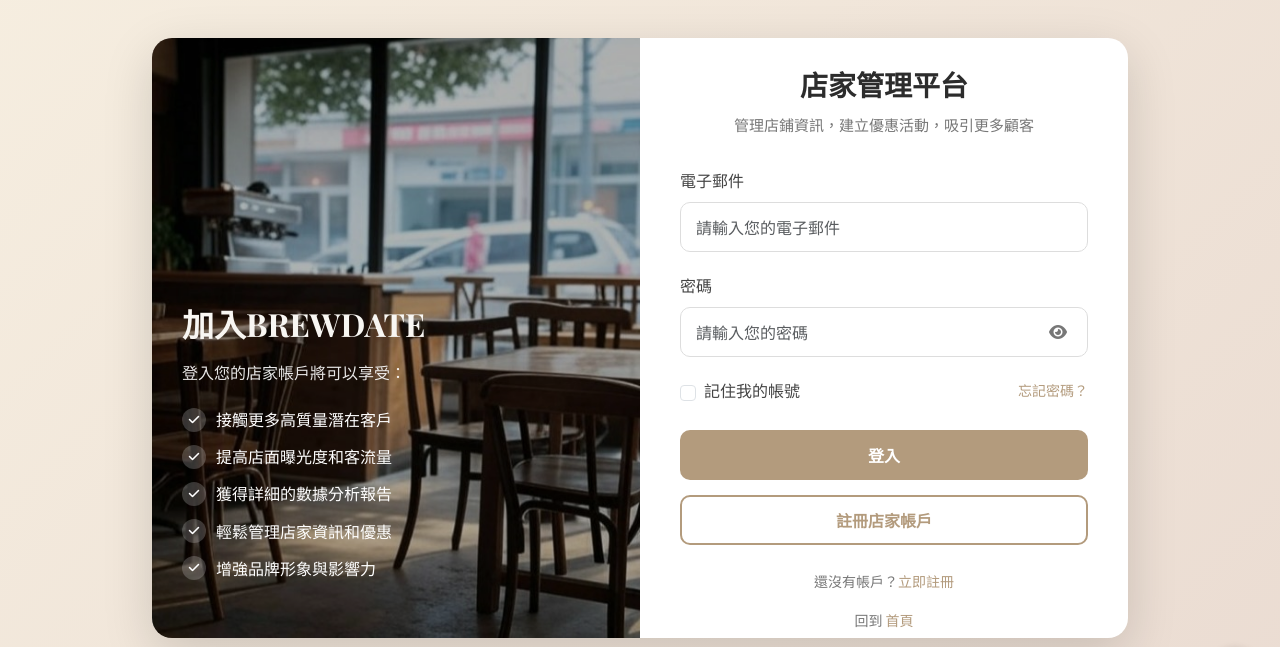
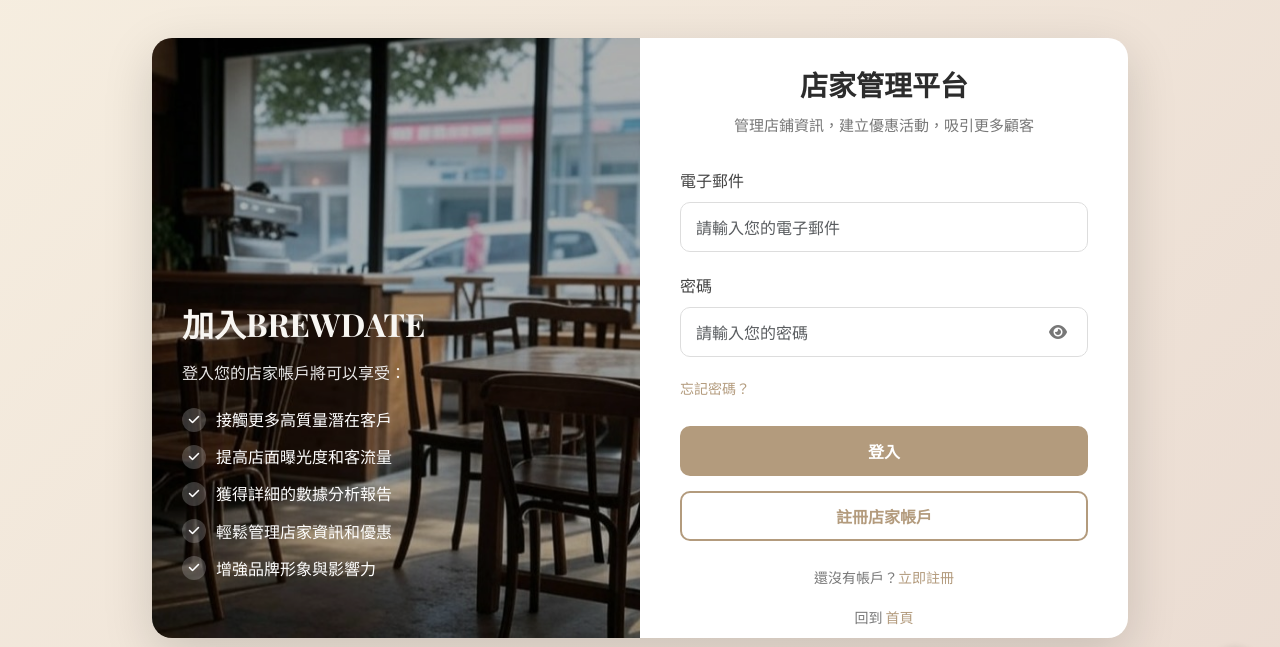
Before and after one commit to qwe123w321/qwe123w321.github.io, a plain HTML site: page business-login.html in a window 1280 px wide. Shown: the part 82-729 px from the top of the page. Drawn offline with nearby package versions, Linux system fonts and the light colour scheme; no server answers; a web font is replaced by a local one.

Commit message:
Update business-login.html

```diff
--- a/business-login.html
+++ b/business-login.html
@@ -269,12 +269,12 @@
                                 </div>
 
                                 <div class="login-options">
-                                    <div class="remember-me">
+                                    <!-- <div class="remember-me">
                                         <input class="form-check-input" type="checkbox" id="rememberMe">
                                         <label class="form-check-label ms-2" for="rememberMe">
                                             記住我的帳號
                                         </label>
-                                    </div>
+                                    </div> -->
                                     <a href="#" class="forgot-password">忘記密碼？</a>
                                 </div>
 
```
